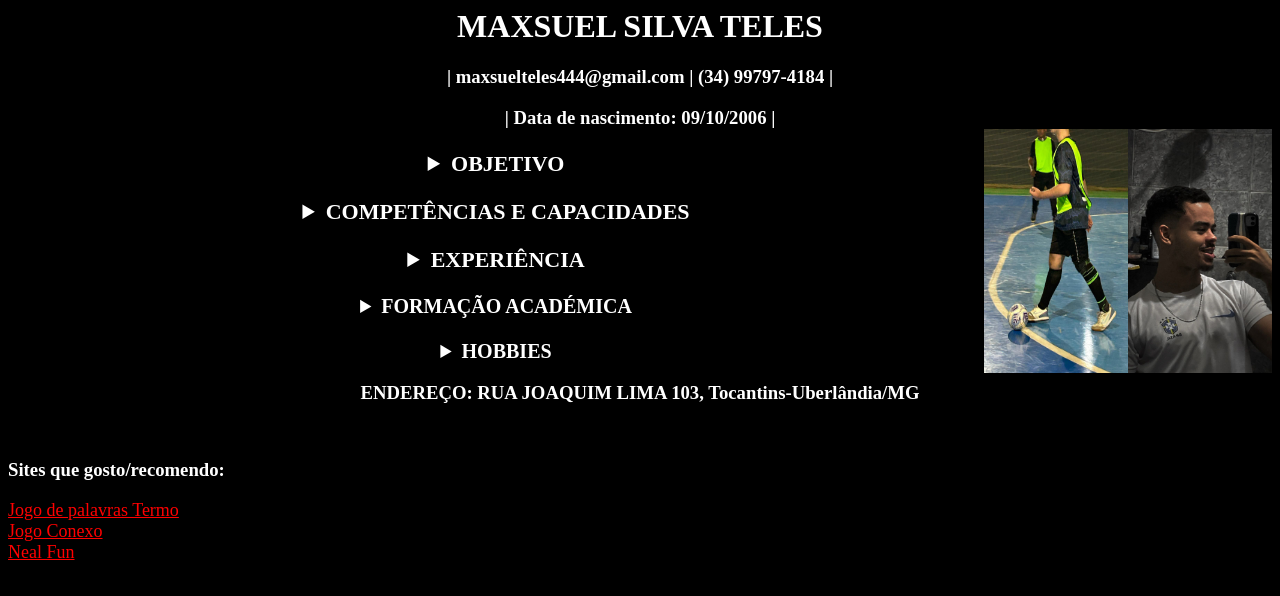
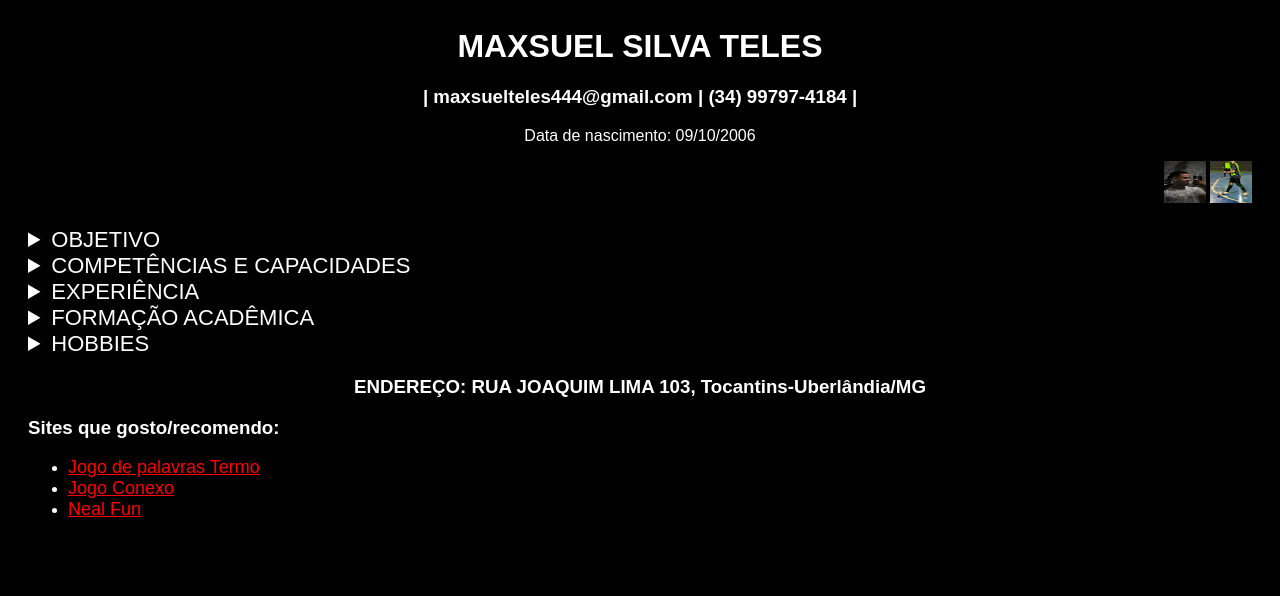
Before and after one commit to Maxsuel33/iftm, a plain HTML site: page pwe/lista05/index.html in a window 1280 px wide. Drawn offline with Linux system fonts and the light colour scheme.

Commit message:
Update index.html

```diff
--- a/pwe/lista05/index.html
+++ b/pwe/lista05/index.html
@@ -1,64 +1,58 @@
-<html lang="pt-br">
-<head>
-    <meta charset="UTF-8">
-    <title>Currículo Maxsuel</title>
-</head>
-<body style="color:white; background-color: black;">
-    <h1 style="text-align: center;">MAXSUEL SILVA TELES</h1>
-    <h3 style="text-align: center;">| maxsuelteles444@gmail.com | (34) 99797-4184 |</h3>
-    <h3 style="text-align: center;">| Data de nascimento: 09/10/2006 |
-<br>
+<body style="color:white; background-color: black; font-family: Arial, sans-serif; padding: 20px;">
+    <div style="text-align: center;">
+        <h1>MAXSUEL SILVA TELES</h1>
+        <h3>| maxsuelteles444@gmail.com | (34) 99797-4184 |</h3>
+        <p>Data de nascimento: 09/10/2006</p>
+    </div>
+
     <div style="text-align: right;">
-        <img src="./foto.jpeg" alt="Foto de perfil" style="float:right;width:144px;height:244px;">
-        <img src="./Hobbie.jpeg"alt="Imagem hobbies" style="float:right;width:144px;height:244px;">
+        <img src="./foto.jpeg" alt="Foto de perfil" style="width:42px;height:42px; margin-left: 5px;">
+        <img src="./Hobbie.jpeg" alt="Imagem de hobbies" style="width:42px;height:42px;">
     </div>
-    <br>
 
+    <details style="margin-top: 20px;">
+        <summary style="font-size: 22px;">OBJETIVO</summary>
+        <p>Começar a trabalhar nesta empresa, me estruturar bem financeiramente ajudando minha família nas despesas de casa.</p>
+    </details>
 
-    <details style="text-align: center;">
-        <summary style="font-size: 22px;"> OBJETIVO </summary>
-        <p>Começar a trabalhar nesta empresa, me estruturar bem financeiramente ajudando minha família nas despesas de casa.</p>
-    </details> <br>
+    <details>
+        <summary style="font-size: 22px;">COMPETÊNCIAS E CAPACIDADES</summary>
+        <p>Gosto de falar e apresentar na escola, mostrando as ideias que eu ou o meu grupo temos. Quando necessário, divido a fala com outros colegas do grupo. Considero que tenho facilidade para falar e me comunicar em grupo.</p>
+    </details>
 
-    <details style="text-align: center;"> <summary style="font-size: 22px;">COMPETÊNCIAS E
-    CAPACIDADES</summary>
+    <details>
+        <summary style="font-size: 22px;">EXPERIÊNCIA</summary>
+        <p><b style="font-size: 20px;">Auxiliar Administrativo Aprendiz</b></p>
+        <p><u style="font-size: 18px;">TPC Logística Inteligente || Jul. de 2022 – Jan. 2023</u></p>
+        <ul>
+            <li>Ajuste e reparação de planilhas</li>
+            <li>Organização de almoxarifado</li>
+            <li>Auxílio em treinamentos (admissão, conscientização, brigada de incêndio)</li>
+        </ul>
+    </details>
 
-        <p>Gosto de falar e apresentar na escola, mostrando as ideias que eu ou o meu grupo temos. Quando necessário, divido a fala com outros colegas do grupo. Considero que tenho facilidade para falar e me comunicar em grupo.</p>
-    </details> <br>
+    <details>
+        <summary style="font-size: 22px;">FORMAÇÃO ACADÊMICA</summary>
+        <p>Ensino Médio Completo</p>
+        <p>Cursos Técnicos: Redes de Computadores (Concluído) || Sistemas para Internet (1º período)</p>
+    </details>
 
-    <details style="text-align: center;"><summary style="font-size: 22px;">EXPERIÊNCIA </summary>
-        <p><b style="font-size: 20px;"> Auxiliar Administrativo Aprendiz </b> </p>
-        <dl>
-            <dt><u style="font-size: 18px;"> TPC Logística Inteligente || Jul. de 2022 – Jan.2023 </u></dt>
-
-            <dd>- Auxiliar administrativo aprendiz, na área de Segurança do Trabalho, realizando tarefas como: ajuste e reparação de planilhas, organização de almoxarifado, auxílio de treinamento de colaboradores (como admissão, conscientização e brigada de incêndio) </dd>
-        </dl>
-
-    </details> <br>
-
-
-    <details style="text-align: center;"> <summary style="font-size: 20px;"> FORMAÇÃO ACADÉMICA </summary>
-        <p>Ensino Médio Completo</p>
-        <p>CURSOS: Técnicos em Redes de Computadores (Concluído) || Sistemas para Internet (1º período)</p>
-
-    </details> <br>
-
-    <details style="text-align: center;"> <summary style="font-size: 20px;"> HOBBIES </summary>
-        <ol start="1" style="text-align: center;">
+    <details>
+        <summary style="font-size: 22px;">HOBBIES</summary>
+        <ol>
             <li>Vôlei</li>
             <li>Futsal</li>
             <li>Maratonar Séries e Sagas de filmes</li>
             <li>Jogar no computador</li>
+        </ol>
+    </details>
 
-        </ol>
+    <h3 style="text-align: center;">ENDEREÇO: RUA JOAQUIM LIMA 103, Tocantins-Uberlândia/MG</h3>
 
-    </details>
-        <h3 style="text-align: center;">ENDEREÇO: RUA JOAQUIM LIMA 103, Tocantins-Uberlândia/MG </h3>
-        <br>
-        <h3>Sites que gosto/recomendo:</h3>
-        <a style="color:red; text-align: center; font-size: 18px;" href="http://term.ooo/">Jogo de palavras Termo</a> <br>
-        <a style="color:red; text-align: center; font-size: 18px;" href="https://conexo.ws/">Jogo Conexo</a> <br>
-        <a style="color:red; text-align: center; font-size: 18px;" href="https://neal.fun/">Neal Fun</a>
-
+    <h3>Sites que gosto/recomendo:</h3>
+    <ul>
+        <li><a style="color:red; font-size: 18px;" href="http://term.ooo/">Jogo de palavras Termo</a></li>
+        <li><a style="color:red; font-size: 18px;" href="https://conexo.ws/">Jogo Conexo</a></li>
+        <li><a style="color:red; font-size: 18px;" href="https://neal.fun/">Neal Fun</a></li>
+    </ul>
 </body>
-</html>
```
